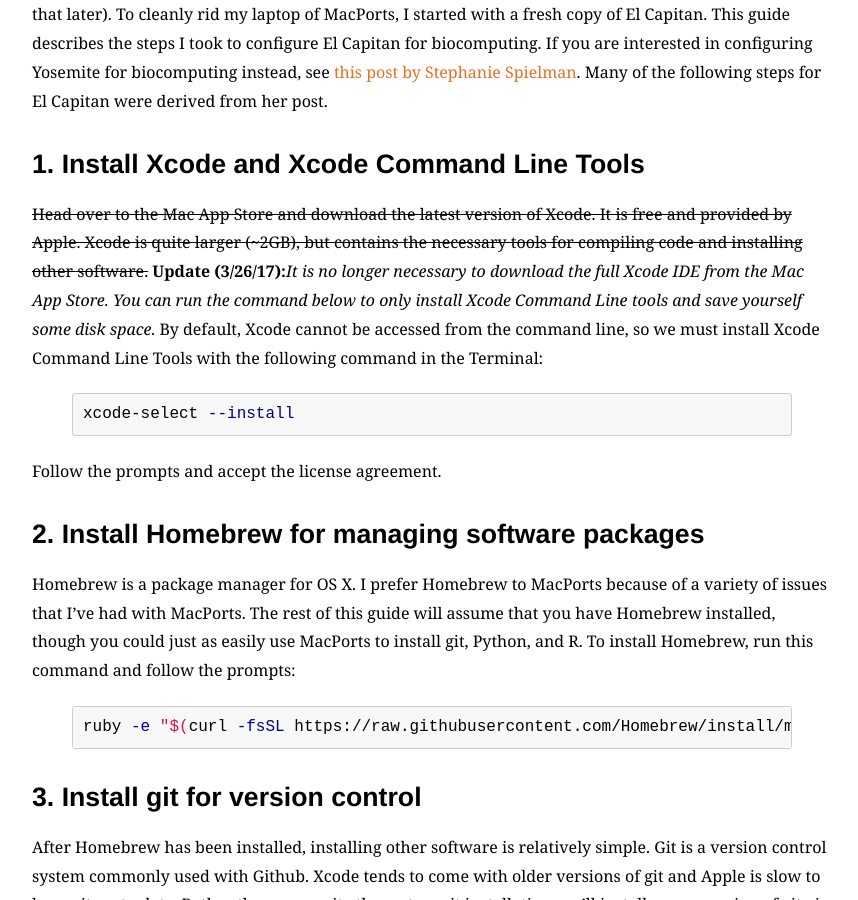
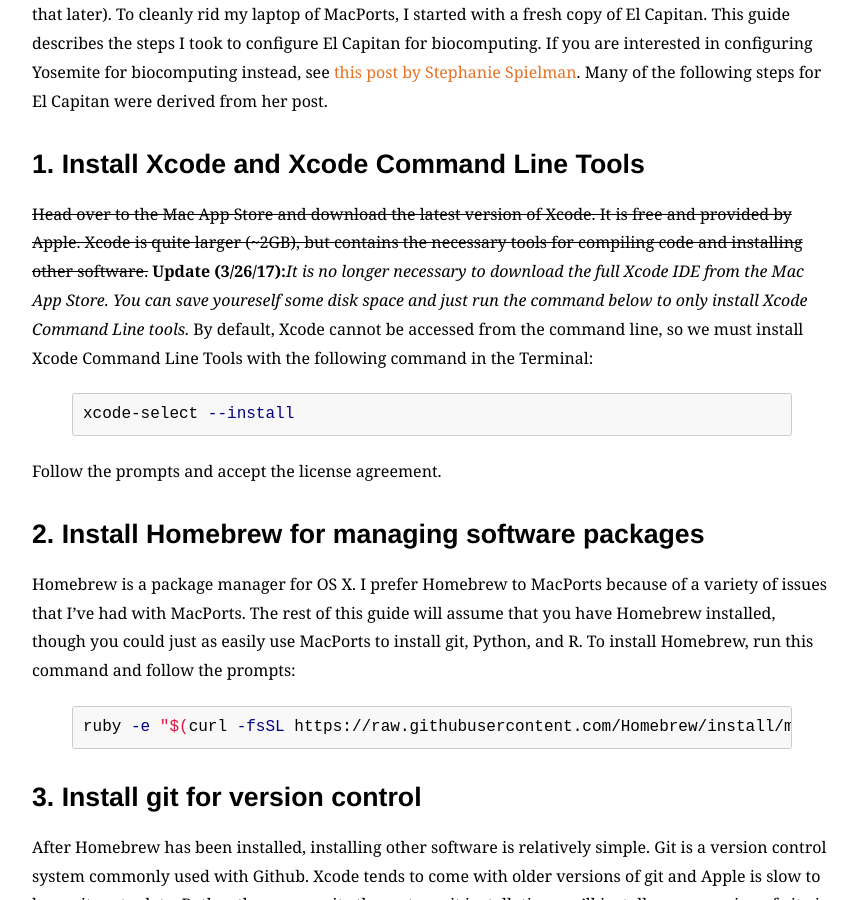
Before and after one commit to benjaminjack/benjaminjack.github.io, a Jekyll site: the page built from _posts/2016-01-02-el-capitan-biocomputing.md, in a window 1280 px wide and 900 px high, scrolled down 737 px. Shown: the whole window, without its empty margins (208-1066 px from the left). Built offline with Jekyll 4.4.1, drawn with Linux system fonts in a browser that asks for light colours; some web fonts are replaced.

Commit message:
Update 2016-01-02-el-capitan-biocomputing.md

```diff
--- a/_posts/2016-01-02-el-capitan-biocomputing.md
+++ b/_posts/2016-01-02-el-capitan-biocomputing.md
@@ -11,7 +11,7 @@
 
 #### 1.  Install Xcode and Xcode Command Line Tools
 
-~~Head over to the Mac App Store and download the latest version of Xcode. It is free and provided by Apple. Xcode is quite larger (~2GB), but contains the necessary tools for compiling code and installing other software.~~ **Update (3/26/17):**_It is no longer necessary to download the full Xcode IDE from the Mac App Store. You can run the command below to only install Xcode Command Line tools and save yourself some disk space._ By default, Xcode cannot be accessed from the command line, so we must install Xcode Command Line Tools with the following command in the Terminal:
+~~Head over to the Mac App Store and download the latest version of Xcode. It is free and provided by Apple. Xcode is quite larger (~2GB), but contains the necessary tools for compiling code and installing other software.~~ **Update (3/26/17):**_It is no longer necessary to download the full Xcode IDE from the Mac App Store. You can save youreself some disk space and just run the command below to only install Xcode Command Line tools._ By default, Xcode cannot be accessed from the command line, so we must install Xcode Command Line Tools with the following command in the Terminal:
 
 {% highlight bash %}
 xcode-select --install
```
